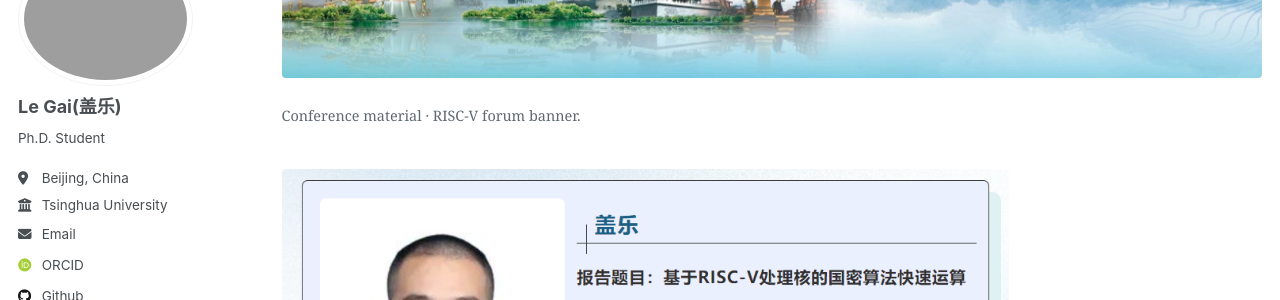
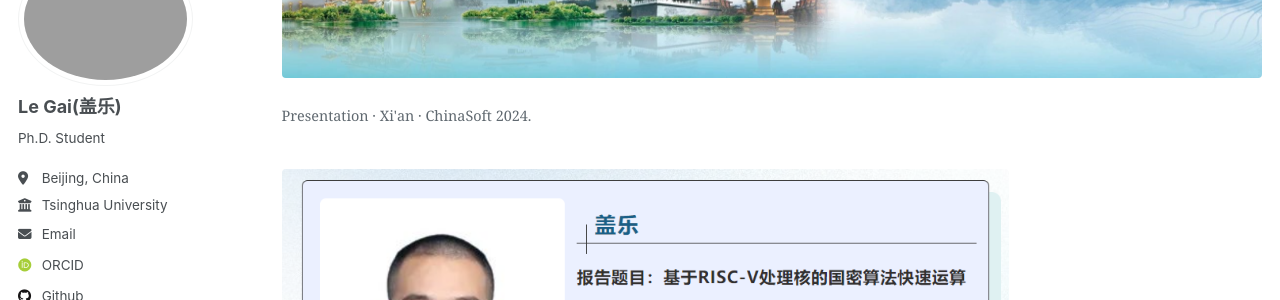
Before and after one commit to LeGai325/LeGai325.github.io, a Jekyll site: the page built from _talks/2024-11-15-chinasoft-riscv-cryptography.md, in a window 1280 px wide and 900 px high, scrolled down 811 px. Shown: the part 154-454 px from the top of the window. Built offline with Jekyll 4.4.1, drawn with Linux system fonts in a browser that asks for light colours; some web fonts are replaced.

Commit message:
Update 2024-11-15-chinasoft-riscv-cryptography.md

```diff
--- a/_talks/2024-11-15-chinasoft-riscv-cryptography.md
+++ b/_talks/2024-11-15-chinasoft-riscv-cryptography.md
@@ -19,7 +19,7 @@ resources:
 photos:
   - src: "/images/talks/chinasoft-2024-forum-banner.jpg"
     alt: "CCF ChinaSoft 2024 RISC-V forum banner"
-    caption: "Conference material · RISC-V forum banner."
+    caption: "Presentation · Xi'an · ChinaSoft 2024."
   - src: "/images/talks/chinasoft-2024-speaker-profile.png"
     alt: "Conference speaker profile and abstract for the RISC-V cryptography talk"
     caption: "Conference material · Speaker profile and talk abstract."
```
